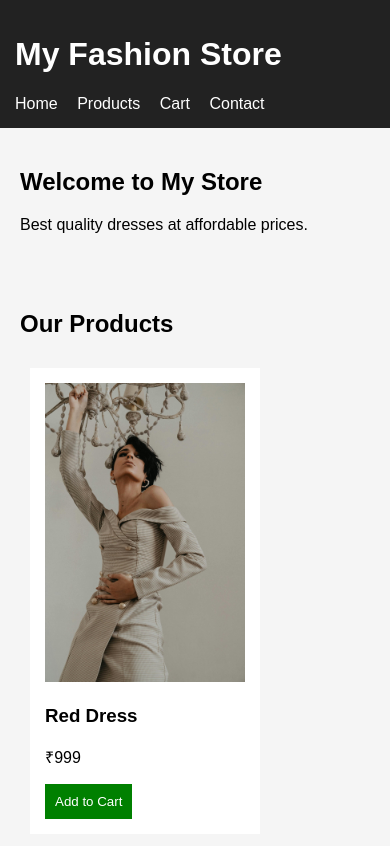
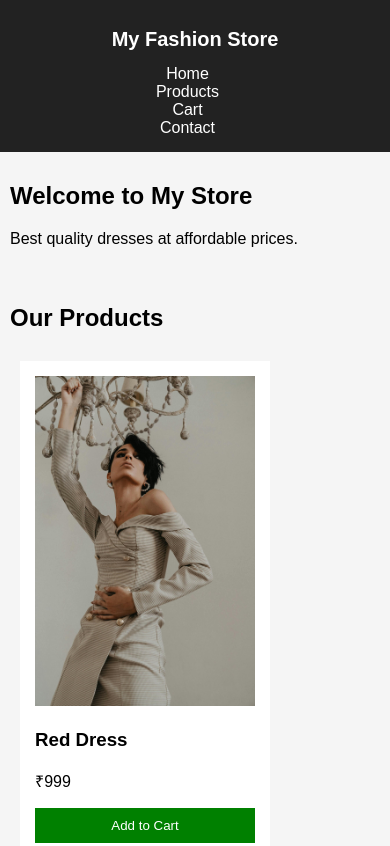
Before and after one commit to raksha1422/raksha1422.github.io, a plain HTML site: page index.html in a window 390 px wide. Shown: the top 846 px of the page. Drawn offline with Linux system fonts and the light colour scheme.

Commit message:
Add files via upload

```diff
--- a/index.html
+++ b/index.html
@@ -1,6 +1,7 @@
 <!DOCTYPE html>
 <html lang="en">
 <head>
+    <meta name="viewport" content="width=device-width, initial-scale=1.0">
     <meta charset="UTF-8">
     <title>My Shopping Store</title>
     <link rel="stylesheet" href="style.css">
--- a/style.css
+++ b/style.css
@@ -47,3 +47,34 @@ button {
     font-size: 16px;
     margin-top: 10px;
 }
+/* Mobile Responsive */
+@media (max-width: 768px) {
+
+    nav {
+        display: flex;
+        flex-direction: column;
+        text-align: center;
+    }
+    .product {
+        background: white;
+        padding: 15px;
+        margin: 10px;
+        display: inline-block;
+        width: 220px;
+        vertical-align: top;
+}
+
+
+    header h1 {
+        font-size: 20px;
+        text-align: center;
+    }
+
+    section {
+        padding: 10px;
+    }
+
+    button {
+        width: 100%;
+    }
+}
```
